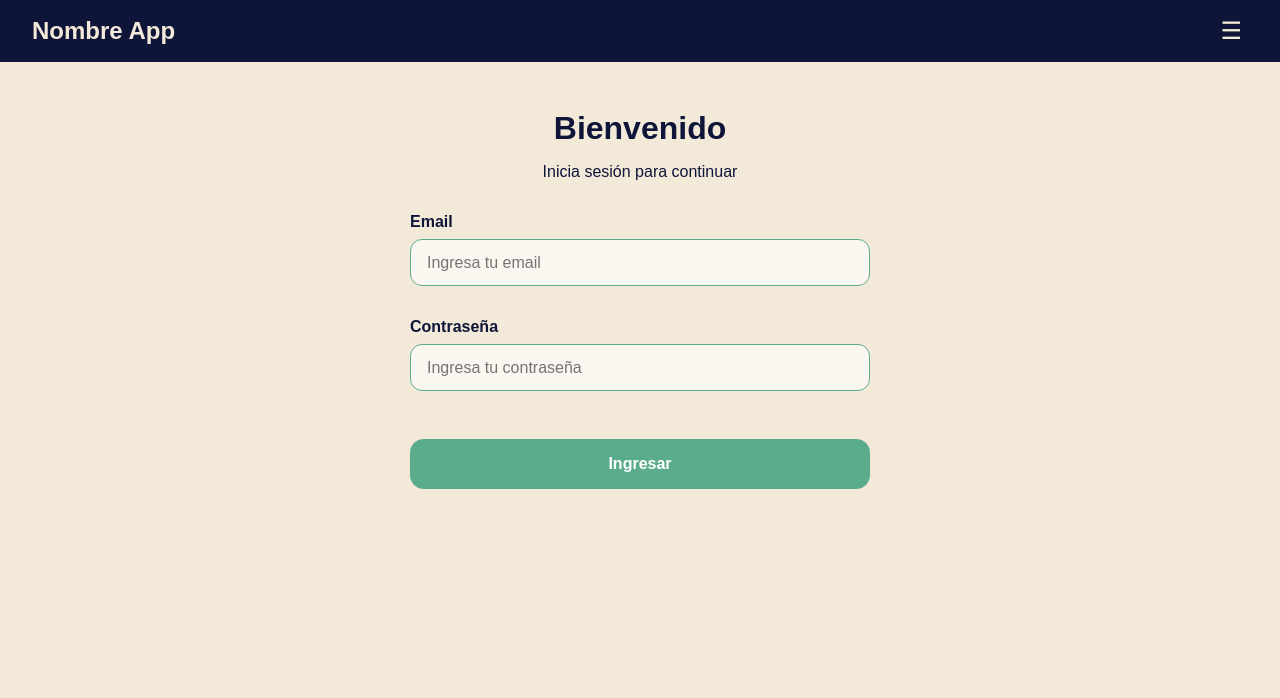
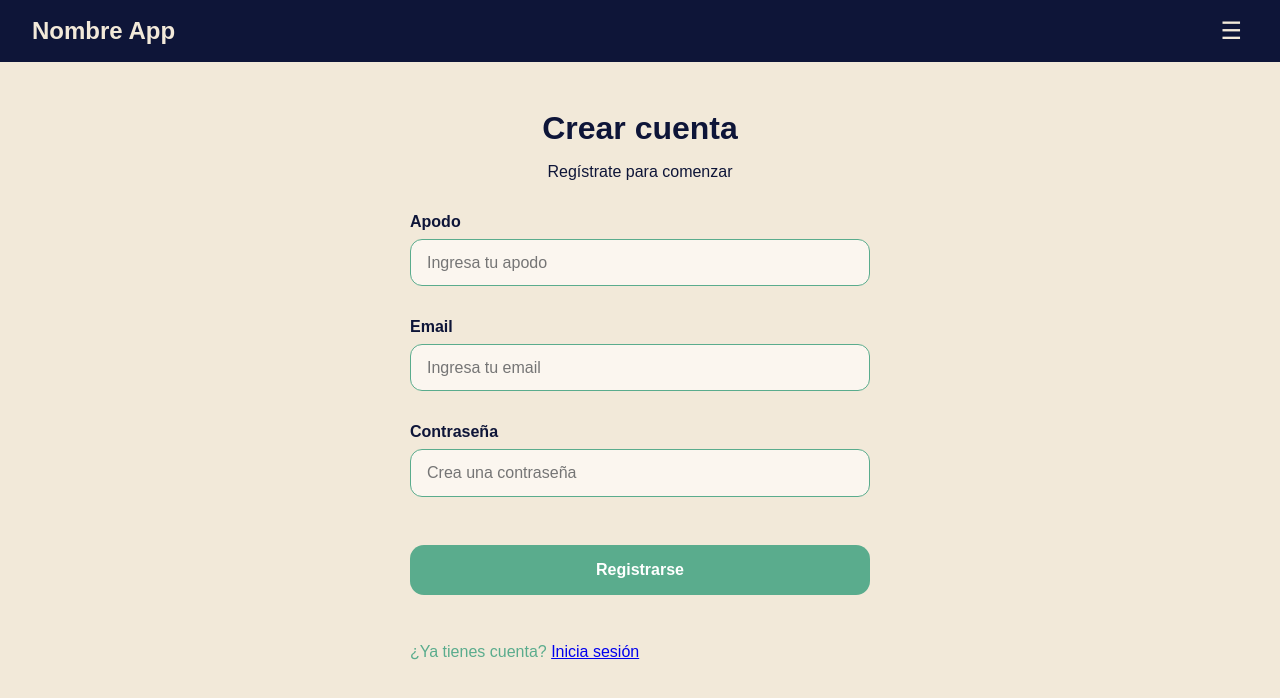
Before and after one commit to dvillas28/ING2030-frontend, a React (Vite) app: page /register in a window 1280 px wide. Shown: the top 698 px of the page. Built offline with nearby package versions, Linux system fonts and the light colour scheme.

Commit message:
feat crear sesion y barra hamburguesa

```diff
--- a/src/App.css
+++ b/src/App.css
@@ -26,7 +26,7 @@ header h2 {
     margin: 0;
 }
 
-.hamburger-btn {
+.hamburger {
     background: none;
     border: none;
     font-size: 1.5rem;
@@ -34,16 +34,45 @@ header h2 {
     cursor: pointer;
 }
 
-.hamburger-btn:hover {
+.hamburger:hover {
     color: var(--accent-color);
 }
+
+.nav-links {
+    list-style: none;
+    padding: 0;
+    color: var(--primary-color);
+    margin: 0;
+    display: none;
+    flex-direction: column;
+    background-color: #f1f1f1;
+    position: absolute;
+    top: 60px;
+    right: 20px;
+    border-radius: 8px;
+    box-shadow: 0 4px 6px rgba(0,0,0,0.1);
+  }
+
+  .nav-links.open {
+    display: flex;
+  }
+
+  .nav-links li {
+    padding: 10px 20px;
+    border-bottom: 1px solid #ccc;
+    cursor: pointer;
+  }
+
+  .nav-links li:last-child {
+    border-bottom: none;
+  }
 
 .main-container {
     min-height: 100vh;
 }
 
 /*login*/
-.login-page-wrapper {
+.page-wrapper {
     min-height: 100vh;
     display: flex;
     align-items: flex-start;
@@ -51,13 +80,13 @@ header h2 {
     background-color: var(--secondary-color);
 }
 
-.login-container {
+.container {
     width: 100%;
     max-width: 460px;
     padding: 3rem 2.5rem;
 }
 
-.login-container h1 {
+.container h1 {
     font-size: 2rem;
     font-weight: bold;
     color: var(--primary-color);
@@ -65,13 +94,13 @@ header h2 {
     margin: 0;
 }
 
-.login-subtitle {
+.subtitle {
     text-align: center;
     color: var(--primary-color);
     margin-bottom: 2rem;
 }
 
-.login-form {
+.form {
     display: flex;
     flex-direction: column;
     gap: 2rem;
@@ -97,7 +126,7 @@ header h2 {
     color: var(--primary-color);
 }
 
-.login-button {
+.button {
     background-color: var(--accent-color);
     color: white;
     font-weight: bold;
@@ -110,6 +139,7 @@ header h2 {
     transition: background-color 0.3s ease;
 }
 
-.login-button:hover {
-    background-color: #4a977d;
+
+.prompt {
+    color: var(--accent-color);
 }
--- a/src/App.jsx
+++ b/src/App.jsx
@@ -1,27 +1,42 @@
 import './App.css';
 import { useState } from 'react';
+import { BrowserRouter as Router, Routes, Route } from 'react-router-dom';
 import Login from './Login';
 import Dashboard from './Dashboard';
+import Signin from './Singin';
+
 
 function App() {
   const [user, setUser] = useState(null);
-
+  const [isOpen, setIsOpen] = useState(false);
 
   return (
-    <>
+    <Router>
       <header>
         <h2>Nombre App</h2>
-        <button className="hamburger-btn">&#9776;</button>
+        <button className="hamburger" onClick={() => setIsOpen(!isOpen)}>
+        ☰
+      </button>
+      <ul className={`nav-links ${isOpen ? 'open' : ''}`}>
+        <li>Inicio</li>
+        <li>Metas financieras</li>
+        <li>Progreso</li>
+        <li>Alertas y consejos</li>
+        <li>Mi Banco</li>
+        <li>Mi perfil</li>
+        <li>Cerrar sesión</li>
+      </ul>
+
       </header>
       <main className="main-container">
-        {user ? (
-          <Dashboard user={user} />
-        ) : (
-          <Login onLogin={setUser} />
-        )}
+        <Routes>
+          <Route path="/" element={<Login onLogin={setUser} />} />
+          <Route path="/register" element={<Signin onLogin={setUser} />} />
+          <Route path="/home" element={<Dashboard user={user} />} />
+        </Routes>
       </main>
-    </>
-  )
+    </Router>
+  );
 }
 
-export default App
+export default App;
--- a/src/Dashboard.jsx
+++ b/src/Dashboard.jsx
@@ -1,15 +1,16 @@
 function Dashboard() {
-    return(
+    return (
         <div className="dashboard">
-            <h3>Bienvenido, {user.name}</h3>
             <div className="card">
                 <h4>Gasto del día</h4>
             </div>
             <div className="card">
+                <h4>Tasa de gasto actual</h4>
+            </div>
+            <div className="card">
                 <h4>Progreso Semanal</h4>
             </div>
-    </div>
+        </div>
     );
 }
-
 export default Dashboard;
--- a/src/Login.jsx
+++ b/src/Login.jsx
@@ -1,20 +1,27 @@
 import { useState } from 'react';
+import { Link } from 'react-router-dom';
+import { useNavigate } from 'react-router-dom';
 
-function Login() {
+function Login({ onLogin }) {
   const [email, setEmail] = useState('');
   const [password, setPassword] = useState('');
 
+  const navigate = useNavigate();
+
   const handleSubmit = (e) => {
     e.preventDefault();
-        // Aquí iría el llamado al backend
+    // aquí iría el llamado al backend para buscar user
+    // si coincide con bdd asinar valor a setUser
+    onLogin(true);
+    navigate('/home')
   };
 
   return (
-        <div className="login-page-wrapper">
-          <div className="login-container">
+    <div className="page-wrapper">
+      <div className="container">
         <h1>Bienvenido</h1>
-            <p className="login-subtitle">Inicia sesión para continuar</p>
-            <form className="login-form" onSubmit={handleSubmit}>
+        <p className="subtitle">Inicia sesión para continuar</p>
+        <form className="form" onSubmit={handleSubmit}>
           <div className="form-group">
             <label>Email</label>
             <input
@@ -35,8 +42,13 @@ function Login() {
               required
             />
           </div>
-            <button className="login-button" type="submit">Ingresar</button>
+
+          <button className="button" type="submit">Ingresar</button>
+          <p className="prompt">
+          ¿No tienes cuenta? <Link to="/register">Regístrate</Link>
+        </p>
         </form>
+
       </div>
     </div>
   );
--- /dev/null
+++ b/src/Singin.jsx
@@ -0,0 +1,71 @@
+// src/Register.jsx
+import { useState } from 'react';
+import { Link } from 'react-router-dom';
+import { useNavigate } from 'react-router-dom';
+
+function Signin({ onLogin }) {
+    const [email, setEmail] = useState('');
+    const [password, setPassword] = useState('');
+    const [nickname, setNickname] = useState('');
+    const navigate = useNavigate();
+
+
+    const handleSubmit = (e) => {
+        e.preventDefault();
+        // aquí iría el llamado al backend para obtener user y asinar true a onLogin
+        onLogin(true);
+        navigate('/home')
+    };
+
+    return (
+        <>
+            <div className="page-wrapper">
+                <div className="container">
+                    <h1>Crear cuenta</h1>
+                    <p className="subtitle">Regístrate para comenzar</p>
+                    <form className="form" onSubmit={handleSubmit}>
+                    <div className="form-group">
+                            <label>Apodo</label>
+                            <input
+                                type="name"
+                                value={nickname}
+                                placeholder="Ingresa tu apodo"
+                                onChange={(e) => setNickname(e.target.value)}
+                                required
+                            />
+                        </div>
+                        <div className="form-group">
+                            <label>Email</label>
+                            <input
+                                type="email"
+                                value={email}
+                                placeholder="Ingresa tu email"
+                                onChange={(e) => setEmail(e.target.value)}
+                                required
+                            />
+                        </div>
+                        <div className="form-group">
+                            <label>Contraseña</label>
+                            <input
+                                type="password"
+                                value={password}
+                                placeholder="Crea una contraseña"
+                                onChange={(e) => setPassword(e.target.value)}
+                                required
+                            />
+                        </div>
+                        <button className="button" type="submit">Registrarse</button>
+                        <p className="prompt">
+                            ¿Ya tienes cuenta? <Link to="/">Inicia sesión</Link>
+                        </p>
+                    </form>
+                </div>
+            </div>
+
+        </>
+
+
+    );
+}
+
+export default Signin;
```
Also changed, not shown: src/routing.jsx (deleted), 2 other files (tests, documents, lock files or other folders). Lines whose indentation alone changed are shown as unchanged.
